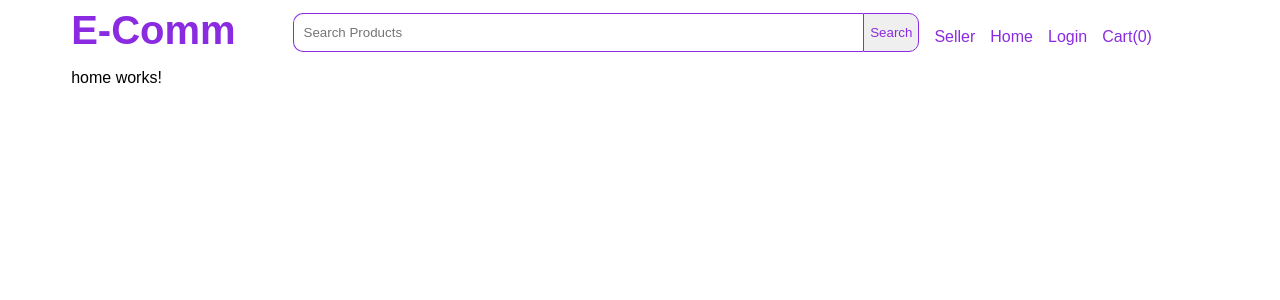
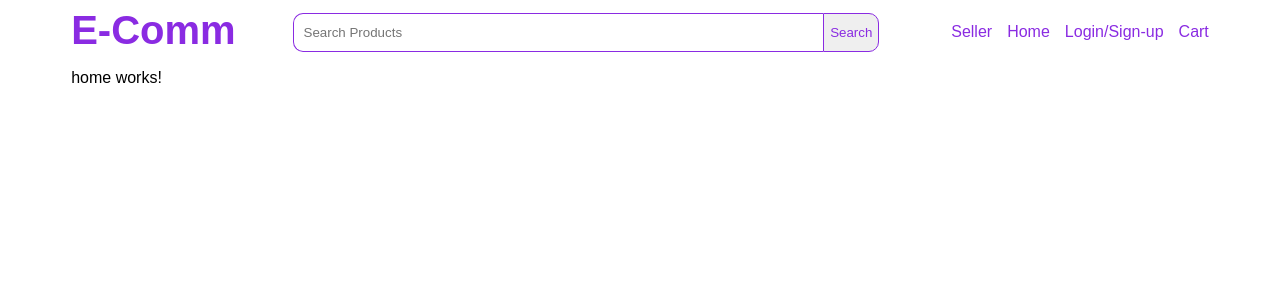
Before and after one commit to SamithVinura/angular-ecommerce-app, an Angular app: page / in a window 1280 px wide. Shown: the top 300 px of the page. Built offline with nearby package versions, Linux system fonts and the light colour scheme.

Commit message:
navbar list adjust according to seller and default

```diff
--- a/db.json
+++ b/db.json
@@ -29,6 +29,12 @@
       "password": "dsd",
       "email": "dsd",
       "id": 5
+    },
+    {
+      "name": "dsd dsd",
+      "password": "ddsds",
+      "email": "samithvinurakck119@gmail.com",
+      "id": 6
     }
   ]
 }
--- a/src/app/components/header/header.component.html
+++ b/src/app/components/header/header.component.html
@@ -1,23 +1,19 @@
 <nav class="nav">
   <h1><a routerLink="">E-Comm</a> </h1>
-  <div class="nav-search">
+  <div *ngIf="menuType==='default'" class="nav-search">
     <input type="text" placeholder="Search Products" />
     <button>Search</button>
-    <ul >
-      <li><a routerLink="/seller-auth">Seller</a></li>
-      <li><a routerLink="/">Home</a></li>
-      <li><a href="#">Login</a></li>
-      <li><a href="#">Cart(0)</a></li>
-    </ul>
   </div>
-<!--  <div [ngSwitch]="menuType">
+
+
+ <div [ngSwitch]="menuType">
   <ul *ngSwitchCase="'default'" >
     <li><a routerLink="seller-auth">Seller</a></li>
     <li><a routerLink="">Home</a></li>
     <li><a routerLink="user-auth">Login/Sign-up</a></li>
-    <li><a href="#">Cart({{cartItems}})</a></li>
+    <li><a href="#">Cart<!-- ({{cartItems}}) --></a></li>
   </ul>
-  <ul *ngSwitchCase="'user'" >
+  <!-- <ul *ngSwitchCase="'user'" >
     <li><a routerLink="seller-auth">Seller</a></li>
     <li><a routerLink="">Home</a></li>
     <li><a>{{userName | titlecase}}</a></li>
@@ -25,12 +21,12 @@
     <li><a (click)="userLogout()" >Logout</a></li>
 
     <li><a [routerLink]="cartItems>0?'cart-page':null">Cart({{cartItems}})</a></li>
-  </ul>
+  </ul> -->
   <ul *ngSwitchCase="'seller'" >
     <li><a routerLink="seller-add-product">Add Product</a></li>
     <li><a routerLink="seller-home">List</a></li>
-    <li><a (click)="logout()">Logout</a></li>
-    <li><a href="#">{{sellerName | titlecase}}</a></li>
+    <li><a >Logout</a></li>
+    <li><a href="#"><!-- {{sellerName | titlecase}} -->sellerName</a></li>
   </ul>
- </div> -->
+ </div>
 </nav>
--- a/src/app/components/header/header.component.ts
+++ b/src/app/components/header/header.component.ts
@@ -1,10 +1,28 @@
-import { Component } from '@angular/core';
+import { Component, OnInit } from '@angular/core';
+import { Router } from '@angular/router';
 
 @Component({
   selector: 'app-header',
   templateUrl: './header.component.html',
   styleUrls: ['./header.component.css']
 })
-export class HeaderComponent {
+export class HeaderComponent implements OnInit {
+  menuType:String ='default'
+
+  constructor(private router:Router){}
+
+  ngOnInit():void{
+    this.router.events.subscribe((val:any)=>{
+
+      if(val.url){
+        if(localStorage.getItem('seller') && val.url.includes('seller')){
+          this.menuType='seller'
+        }else{
+          this.menuType='default'
+        }
+
+      }
+    })
+  }
 
 }
```
